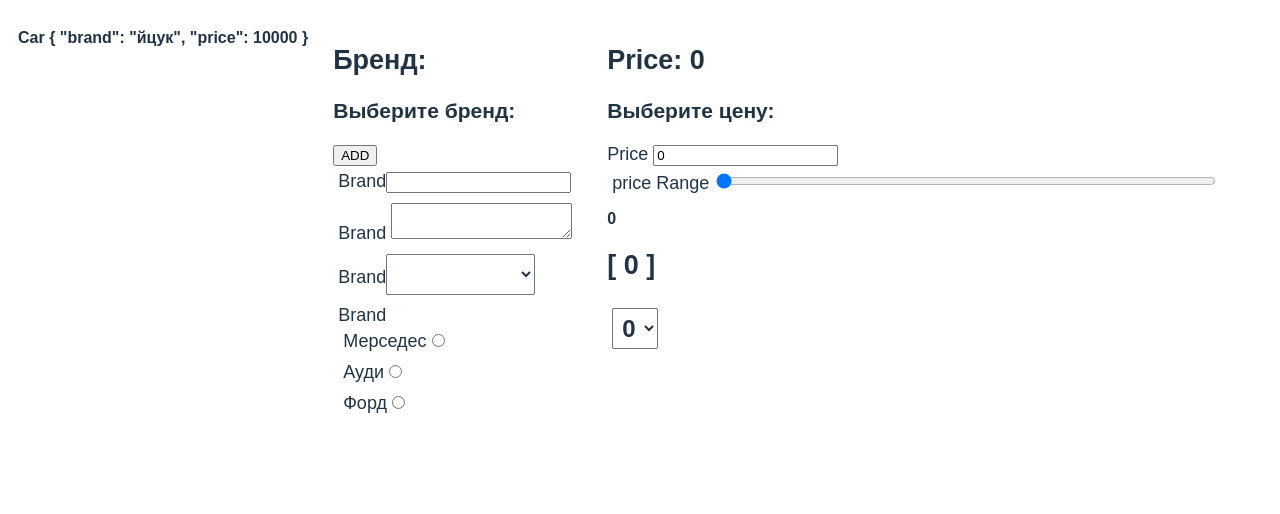
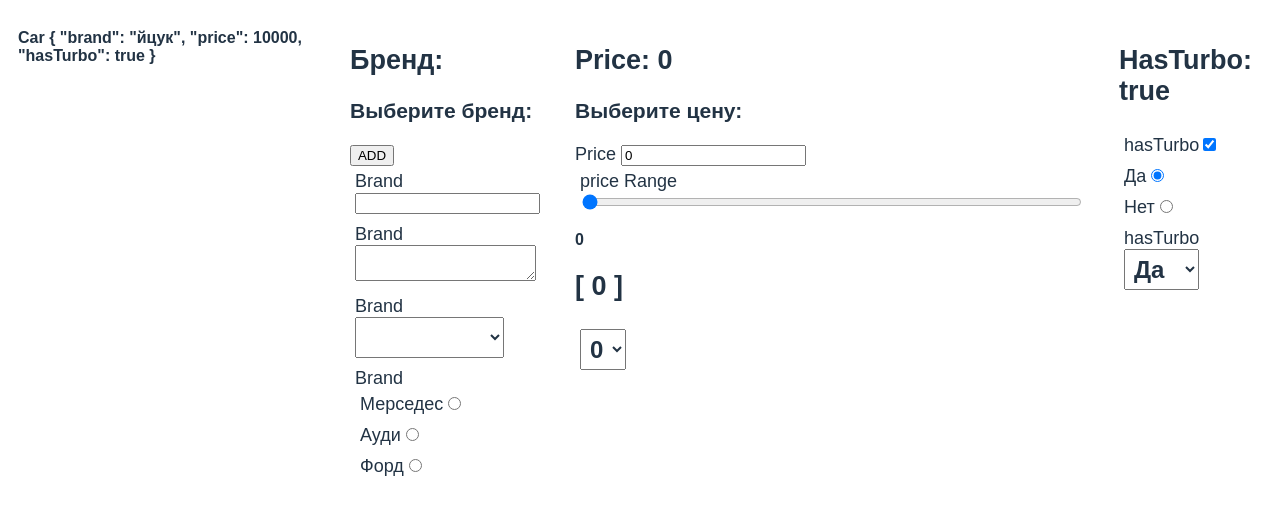
Before and after one commit to yourock1988/vue-user-input, a Vue app: page / in a window 1280 px wide. Shown: the top 514 px of the page. Built offline with nearby package versions, Linux system fonts and the light colour scheme.

Commit message:
add carTurbo -select, checkbox, radio

```diff
--- a/src/App.vue
+++ b/src/App.vue
@@ -1,11 +1,10 @@
 <script>
-import SuperSelect2 from './components/car-price/CarPriceSuperSelect.vue'
 import CarBrand from './components/car-brand/CarBrand.vue'
 import CarPrice from './components/car-price/CarPrice.vue'
-// import SuperSelect from './SuperSelect.vue'
+import carTurbo from './components/car-turbo/carTurbo.vue'
 
 export default {
-  components: { CarBrand, CarPrice, SuperSelect2 },
+  components: { CarBrand, CarPrice, carTurbo },
 
   data() {
     return {
@@ -13,6 +12,7 @@ export default {
       car: {
         brand: 'йцук',
         price: 10000,
+        hasTurbo: true,
       },
     }
   },
@@ -26,6 +26,8 @@ export default {
     <CarBrand @car-brand-updated="car.brand = $event" />
 
     <CarPrice @car-price-updated="car.price = $event" />
+
+    <carTurbo @car-hasTurbo-updated="car.hasTurbo = $event" />
 
     <!-- <div>
       <h2>HasTurbo</h2>
--- /dev/null
+++ b/src/components/car-turbo/CarTurboCheckbox.vue
@@ -0,0 +1,23 @@
+<script>
+export default {
+  components: {},
+  props: ['modelValue'],
+
+  emits: ['update:model-value'],
+
+  data() {
+    return {}
+  },
+  methods: {
+    checkboxChange(event) {
+      this.$emit('update:model-value', event.target.checked)
+    },
+  },
+}
+</script>
+<template>
+  <div>
+    <label>hasTurbo</label>
+    <input type="checkbox" :checked="modelValue" @change="checkboxChange" />
+  </div>
+</template>
--- /dev/null
+++ b/src/components/car-turbo/carTurbo.vue
@@ -0,0 +1,35 @@
+<script>
+import CarTurboCheckbox from './CarTurboCheckbox.vue'
+import carTurboRadio from './carTurboRadio.vue'
+import carTurboSelect from './carTurboSelect.vue'
+
+export default {
+  components: { CarTurboCheckbox, carTurboRadio, carTurboSelect },
+
+  emits: ['car-hasTurbo-updated'],
+
+  data() {
+    return {
+      hasTurbo: true,
+    }
+  },
+
+  watch: {
+    hasTurbo(newValue) {
+      this.$emit('car-hasTurbo-updated', newValue)
+    },
+  },
+}
+</script>
+
+<template>
+  <div>
+    <h2>HasTurbo: {{ hasTurbo }}</h2>
+
+    <CarTurboCheckbox v-model="hasTurbo" />
+
+    <carTurboRadio v-model="hasTurbo" />
+
+    <carTurboSelect v-model="hasTurbo" />
+  </div>
+</template>
--- /dev/null
+++ b/src/components/car-turbo/carTurboRadio.vue
@@ -0,0 +1,39 @@
+<script>
+export default {
+  components: {},
+  props: ['modelValue'],
+
+  emits: ['update:model-value'],
+
+  data() {
+    return {}
+  },
+  methods: {
+    updateValue(newValue) {
+      this.$emit('update:model-value', newValue)
+    },
+  },
+}
+</script>
+<template>
+  <div>
+    <label>Да</label>
+    <input
+      name="radio"
+      type="radio"
+      :value="true"
+      :checked="modelValue"
+      @change="updateValue(true)"
+    />
+  </div>
+  <div>
+    <label>Нет</label>
+    <input
+      name="radio"
+      type="radio"
+      :value="false"
+      :checked="!modelValue"
+      @change="updateValue(false)"
+    />
+  </div>
+</template>
--- /dev/null
+++ b/src/components/car-turbo/carTurboSelect.vue
@@ -0,0 +1,26 @@
+<script>
+export default {
+  components: {},
+  props: ['modelValue'],
+
+  emits: ['update:model-value'],
+
+  data() {
+    return {}
+  },
+  methods: {
+    updateValue(event) {
+      this.$emit('update:model-value', event.target.value === 'true')
+    },
+  },
+}
+</script>
+<template>
+  <div>
+    <label for="">hasTurbo</label>
+    <select name="" id="" :value="modelValue" @change="updateValue">
+      <option :value="true">Да</option>
+      <option :value="false">Нет</option>
+    </select>
+  </div>
+</template>
```
